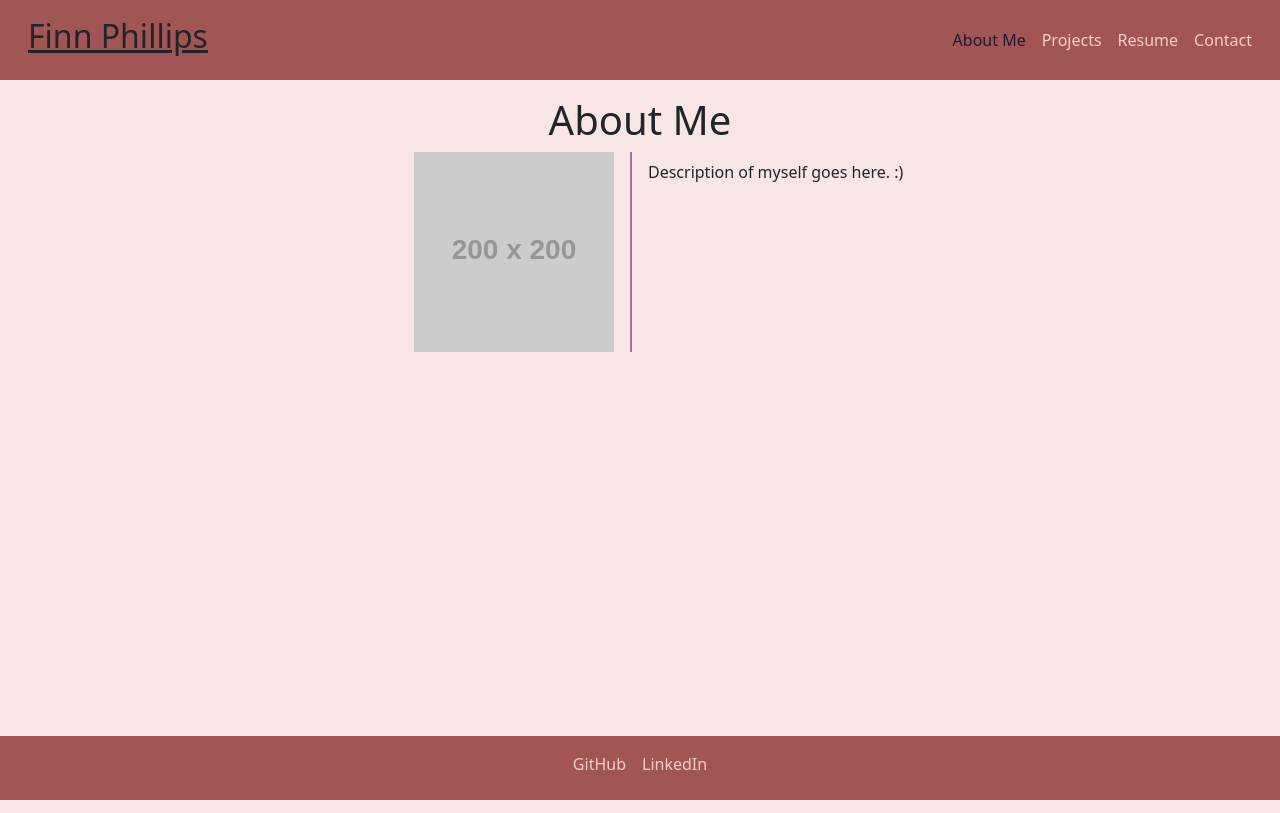
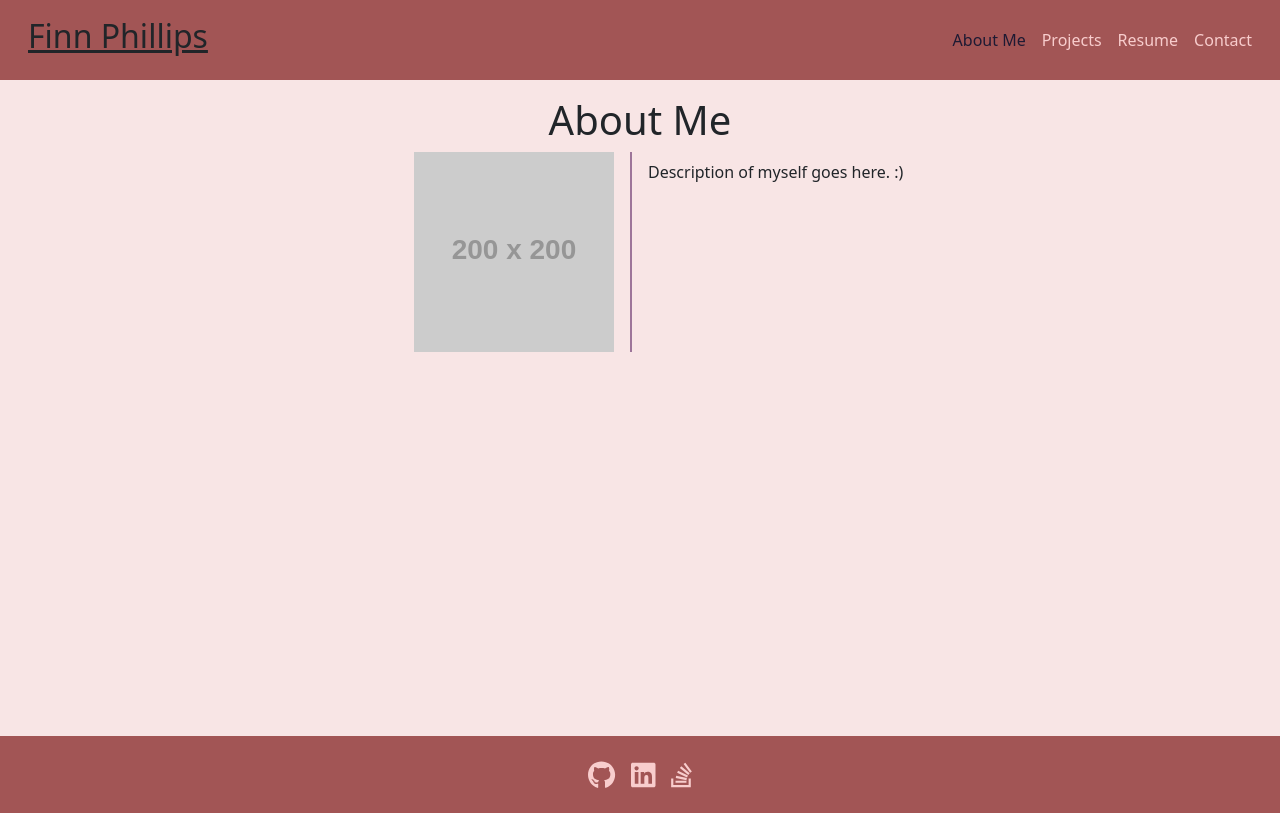
Before and after one commit to FinnStitcher/portfolio-two, a React (Create React App) app: page / in a window 1280 px wide. Built offline with nearby package versions, Linux system fonts and the light colour scheme.

Commit message:
fontawesome icons

```diff
--- a/package.json
+++ b/package.json
@@ -3,7 +3,7 @@
   "version": "0.1.0",
   "private": true,
   "dependencies": {
-    "@fortawesome/fontawesome-svg-core": "^6.2.0",
+    "@fortawesome/free-brands-svg-icons": "^6.2.0",
     "@fortawesome/react-fontawesome": "^0.2.0",
     "bootstrap": "^5.2.1",
     "react": "17.0.2",
--- a/src/components/Footer/index.js
+++ b/src/components/Footer/index.js
@@ -1,11 +1,21 @@
 import React from 'react';
+import {FontAwesomeIcon} from '@fortawesome/react-fontawesome';
+import { faGithub, faLinkedin, faStackOverflow } from '@fortawesome/free-brands-svg-icons';
 
 function Footer() {
     return (
         <footer className="d-flex justify-content-center gap-3 p-3 bg-two">
-            <a href="https://github.com/FinnStitcher">GitHub</a>
+            <a href="https://github.com/FinnStitcher">
+                <FontAwesomeIcon icon={faGithub} />
+            </a>
 
-            <a href="https://www.linkedin.com/in/diana-phillips-518b46238/">LinkedIn</a>
+            <a href="https://www.linkedin.com/in/diana-phillips-518b46238/">
+                <FontAwesomeIcon icon={faLinkedin} />
+            </a>
+
+            <a href="https://stackoverflow.com">
+                <FontAwesomeIcon icon={faStackOverflow} />
+            </a>
         </footer>
     )
 };
--- a/src/style.css
+++ b/src/style.css
@@ -116,8 +116,9 @@ header {
     min-height: 10vh;
 }
 
-footer {
-    height: 8vh;
+footer a {
+    font-size: 1.75em;
+    padding: 0.06em 0;
 }
 
 main {
```
Also changed, not shown: 1 other file (tests, documents, lock files or other folders).
